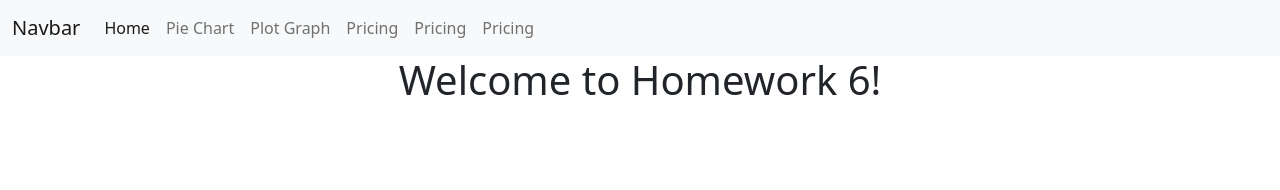
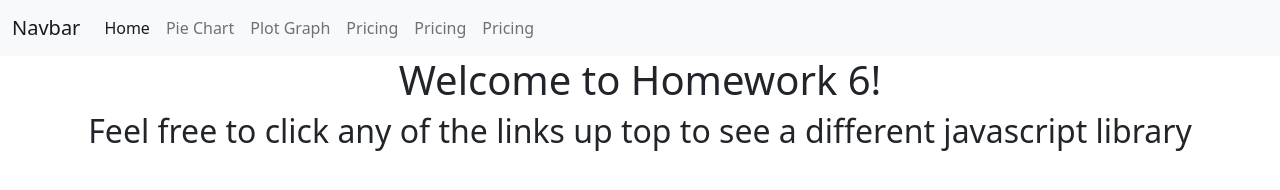
Before and after one commit to niclip44/homework-6, a plain HTML site: page index.html in a window 1280 px wide. Drawn offline with nearby package versions, Linux system fonts and the light colour scheme.

Commit message:
Update index.html

```diff
--- a/index.html
+++ b/index.html
@@ -42,6 +42,8 @@
   </div>
 </nav>
     <h1>Welcome to Homework 6!</h1>
+
+    <h2> Feel free to click any of the links up top to see a different javascript library </h2>
     <script src="https://cdn.jsdelivr.net/npm/bootstrap@5.2.2/dist/js/bootstrap.bundle.min.js" integrity="sha384-OERcA2EqjJCMA+/3y+gxIOqMEjwtxJY7qPCqsdltbNJuaOe923+mo//f6V8Qbsw3" crossorigin="anonymous"></script>
   </body>
 </html>
```
